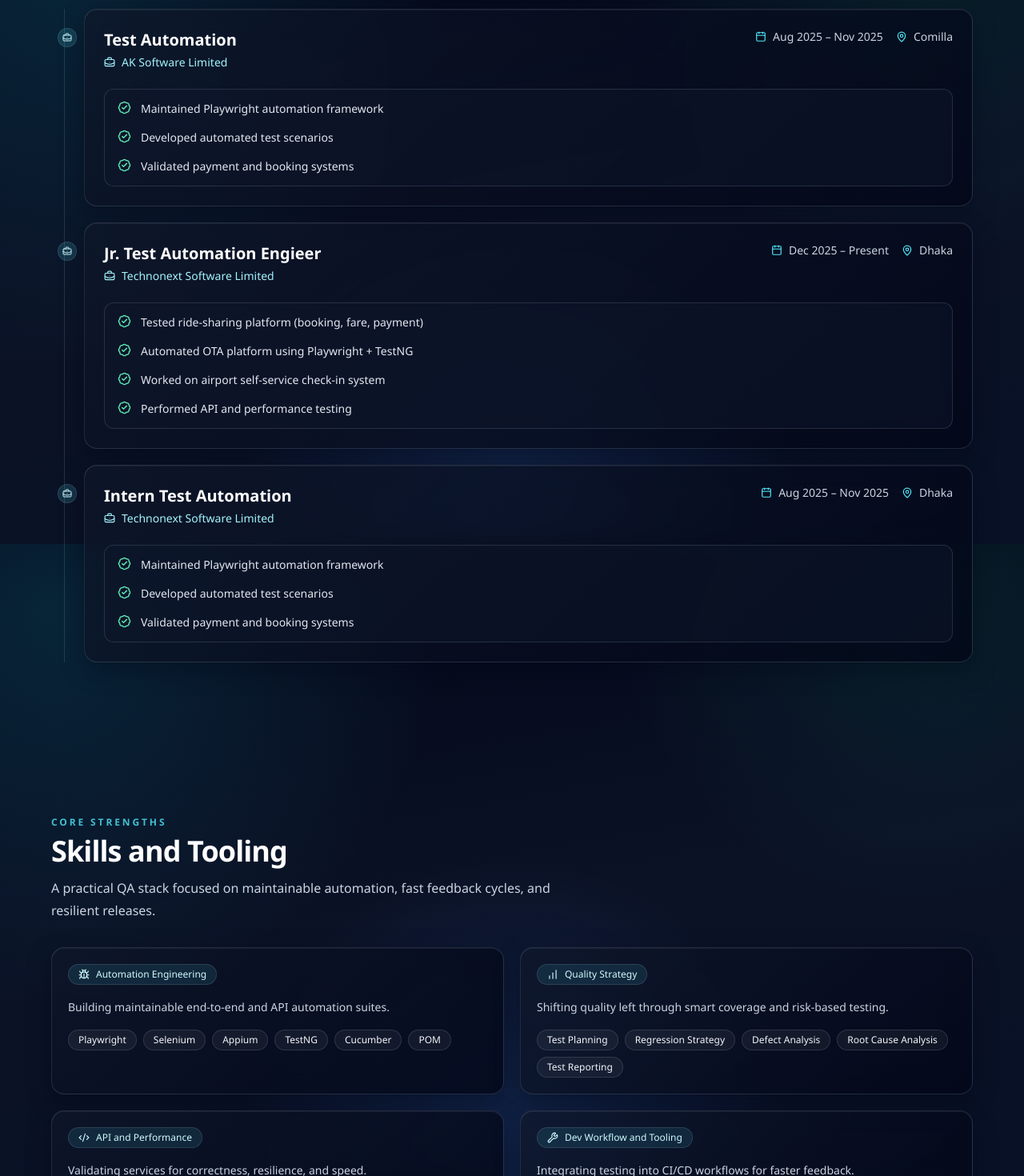
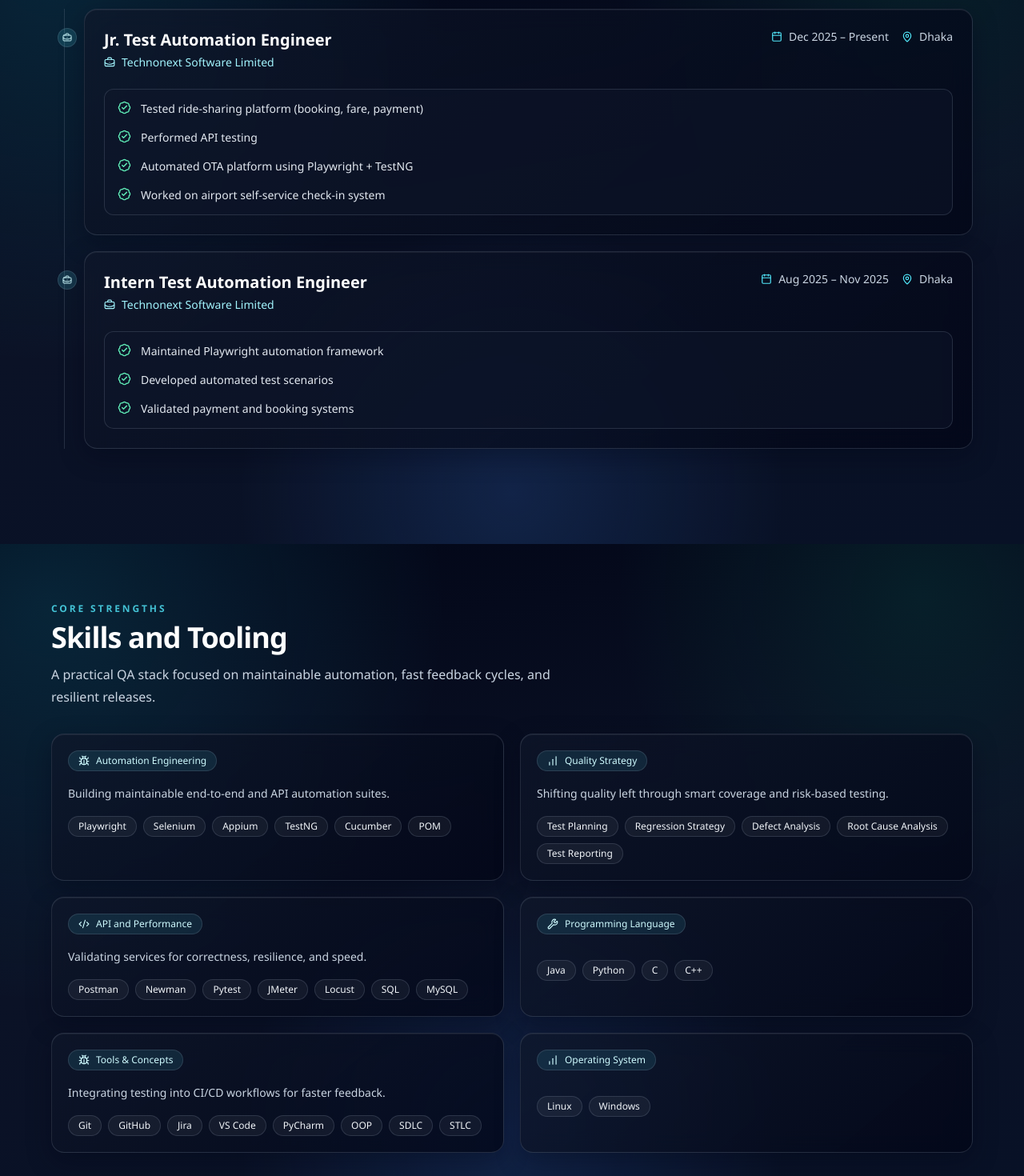
Before and after one commit to shobuj-das/Portfolio, a Next.js app: page / in a window 1280 px wide. Shown: the part 920-2390 px from the top of the page at 80% size. Built offline with nearby package versions, Linux system fonts and the light colour scheme.

Commit message:
skills and experience updated

```diff
--- a/next.config.ts
+++ b/next.config.ts
@@ -1,7 +1,7 @@
 import type { NextConfig } from "next";
 
 const nextConfig: NextConfig = {
-  allowedDevOrigins: ["192.168.0.108"],
+  allowedDevOrigins: ["192.168.0.107"],
 };
 
 export default nextConfig;
--- a/src/data/experience.ts
+++ b/src/data/experience.ts
@@ -10,20 +10,20 @@
 export const experience: ExperienceItem[] = [
   {
     company: 'Technonext Software Limited',
-    role: 'Jr. Test Automation Engieer',
+    role: 'Jr. Test Automation Engineer',
     duration: 'Dec 2025 – Present',
     location: 'Dhaka',
     startDate: '2025-12-01',
     highlights: [
       'Tested ride-sharing platform (booking, fare, payment)',
+      'Performed API testing',
       'Automated OTA platform using Playwright + TestNG',
       'Worked on airport self-service check-in system',
-      'Performed API and performance testing',
     ],
   },
   {
     company: 'Technonext Software Limited',
-    role: 'Intern Test Automation',
+    role: 'Intern Test Automation Engineer',
     duration: 'Aug 2025 – Nov 2025',
     location: 'Dhaka',
     startDate: '2025-08-03',
@@ -33,16 +33,4 @@
       'Validated payment and booking systems',
     ],
   },
-  {
-    company: 'AK Software Limited',
-    role: 'Test Automation',
-    duration: 'Aug 2025 – Nov 2025',
-    location: 'Comilla',
-    startDate: '2026-02-03',
-    highlights: [
-      'Maintained Playwright automation framework',
-      'Developed automated test scenarios',
-      'Validated payment and booking systems',
-    ],
-  },
 ];
--- a/src/data/skills.ts
+++ b/src/data/skills.ts
@@ -36,36 +36,46 @@
     skills: [
       'Postman',
       'Newman',
-      'REST Assured',
+      'Pytest',
       'JMeter',
+      'Locust',
       'SQL',
       'MySQL',
     ],
   },
   {
-    title: 'Dev Workflow and Tooling',
+    title: 'Programming Language',
+    summary:
+      '',
+    skills: [
+      'Java',
+      'Python',
+      'C',
+      'C++'
+    ],
+  },
+  {
+    title: 'Tools & Concepts',
     summary:
       'Integrating testing into CI/CD workflows for faster feedback.',
     skills: [
       'Git',
-      'GitHub Actions',
+      'GitHub',
       'Jira',
-      'Java',
-      'TypeScript',
-      'Python',
+      'VS Code',
+      'PyCharm',
+      'OOP',
+      'SDLC',
+      'STLC',
     ],
   },
   {
-  title: 'Dev Workflow and Tooling-----',
+    title: 'Operating System',
     summary:
-      'Integrating testing into CI/CD workflows for faster feedback.',
+      '',
     skills: [
-      'Git',
-      'GitHub Actions',
-      'Jira',
-      'Java',
-      'TypeScript',
-      'Python',
+      'Linux',
+      'Windows',
     ],
   },
 ];
```
